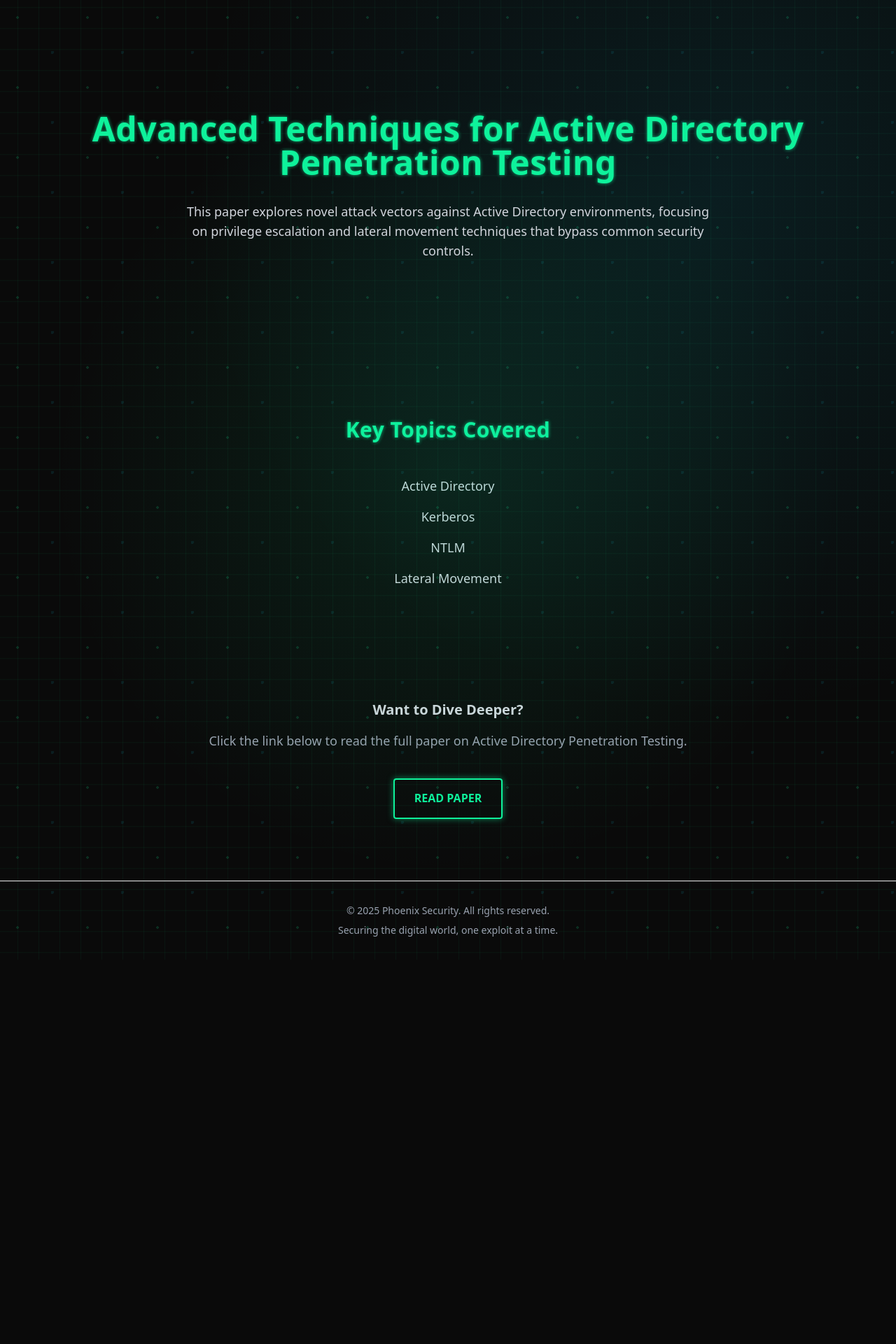
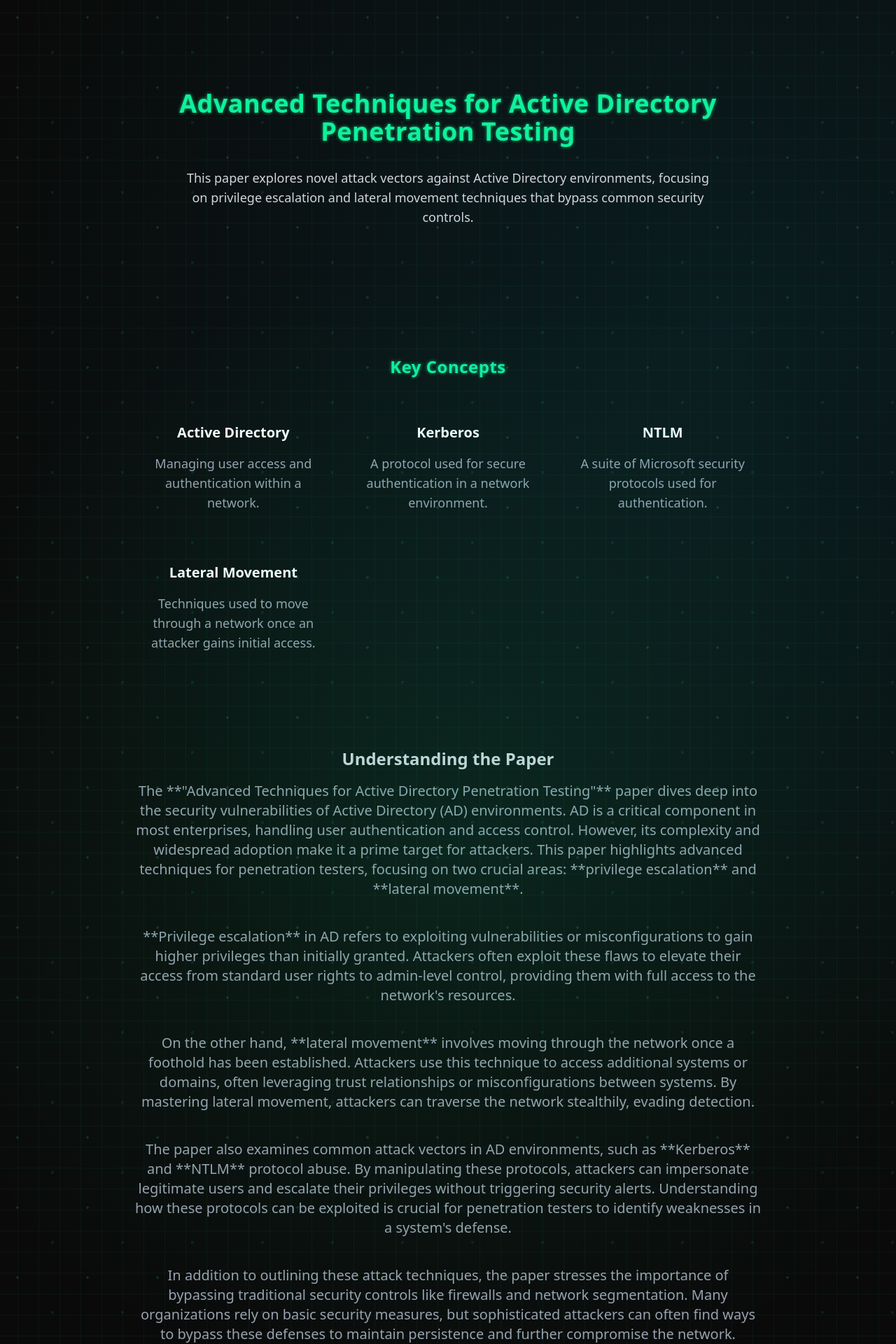
Before and after one commit to psantana5/phoenix-sec-website, a Next.js app: page /paper-ad-pt in a window 1280 px wide. Shown: the top 1920 px of the page at 70% size. Before the commit the page ends 1371 px from the top, so only its background shows below. Built offline with nearby package versions, Linux system fonts and the light colour scheme; no server answers.

Commit message:
Robots file and paper-ad-pt

```diff
--- a/src/app/paper-ad-pt/page.tsx
+++ b/src/app/paper-ad-pt/page.tsx
@@ -1,4 +1,3 @@
-// src/app/page.tsx
 'use client';
 
 import { motion } from 'framer-motion';
@@ -7,23 +6,21 @@ import Link from 'next/link';
 export default function ReadPaper() {
   return (
     <div className="min-h-screen bg-dark-400 cyber-grid">
-      {/* Hero Section */}
-      <section className="relative py-20 px-4">
-        <div className="max-w-6xl mx-auto mt-20">
+      <section className="relative py-16 px-4 sm:py-20 sm:px-6">
+        <div className="max-w-4xl mx-auto mt-8 sm:mt-12">
           <motion.h1
             initial={{ opacity: 0, y: 20 }}
             animate={{ opacity: 1, y: 0 }}
             transition={{ duration: 0.8 }}
-            className="text-4xl md:text-5xl font-bold terminal-text mb-8 text-center"
+            className="text-3xl sm:text-4xl font-bold terminal-text mb-6 sm:mb-8 text-center text-white"
           >
             Advanced Techniques for Active Directory Penetration Testing
           </motion.h1>
-
           <motion.p
             initial={{ opacity: 0 }}
             animate={{ opacity: 1 }}
             transition={{ delay: 0.3, duration: 0.8 }}
-            className="text-lg text-gray-300 max-w-3xl mx-auto text-center mb-16"
+            className="text-lg text-gray-300 max-w-3xl mx-auto text-center mb-12"
           >
             This paper explores novel attack vectors against Active Directory environments,
             focusing on privilege escalation and lateral movement techniques that bypass
@@ -32,36 +29,104 @@ export default function ReadPaper() {
         </div>
       </section>
 
-      {/* Content Section */}
-      <section className="py-20 px-4 bg-dark-300">
-        <div className="max-w-6xl mx-auto">
-          <h2 className="text-3xl font-bold mb-12 text-center terminal-text">Key Topics Covered</h2>
-          <ul className="space-y-4 text-lg text-gray-300 text-center">
-            <li>Active Directory</li>
-            <li>Kerberos</li>
-            <li>NTLM</li>
-            <li>Lateral Movement</li>
-          </ul>
+      <section className="py-10 sm:py-14 px-4 bg-dark-300">
+        <div className="max-w-4xl mx-auto text-center">
+          <h2 className="text-2xl font-bold mb-6 sm:mb-10 text-center terminal-text text-white">
+            Key Concepts
+          </h2>
+          <motion.div
+            initial={{ opacity: 0 }}
+            animate={{ opacity: 1 }}
+            transition={{ delay: 0.3, duration: 0.8 }}
+            className="grid grid-cols-1 sm:grid-cols-2 md:grid-cols-3 gap-6 text-lg text-gray-300"
+          >
+            <div className="bg-dark-400 p-6 rounded-lg hover:bg-primary/90 transition-all">
+              <h3 className="text-xl font-semibold text-white mb-4">Active Directory</h3>
+              <p className="text-gray-400">Managing user access and authentication within a network.</p>
+            </div>
+            <div className="bg-dark-400 p-6 rounded-lg hover:bg-primary/90 transition-all">
+              <h3 className="text-xl font-semibold text-white mb-4">Kerberos</h3>
+              <p className="text-gray-400">A protocol used for secure authentication in a network environment.</p>
+            </div>
+            <div className="bg-dark-400 p-6 rounded-lg hover:bg-primary/90 transition-all">
+              <h3 className="text-xl font-semibold text-white mb-4">NTLM</h3>
+              <p className="text-gray-400">A suite of Microsoft security protocols used for authentication.</p>
+            </div>
+            <div className="bg-dark-400 p-6 rounded-lg hover:bg-primary/90 transition-all">
+              <h3 className="text-xl font-semibold text-white mb-4">Lateral Movement</h3>
+              <p className="text-gray-400">Techniques used to move through a network once an attacker gains initial access.</p>
+            </div>
+          </motion.div>
         </div>
       </section>
 
-      {/* Link to Read Paper */}
-      <section className="py-20 px-4 bg-dark-400">
-        <div className="max-w-6xl mx-auto text-center">
-          <h3 className="text-xl font-bold mb-4 text-gray-300">Want to Dive Deeper?</h3>
-          <p className="text-lg text-gray-400 mb-8">
+      <section className="py-10 sm:py-14 px-4 bg-dark-400">
+        <div className="max-w-4xl mx-auto text-center">
+          <motion.h3
+            initial={{ opacity: 0 }}
+            animate={{ opacity: 1 }}
+            transition={{ delay: 0.5, duration: 0.8 }}
+            className="text-xl sm:text-2xl font-bold mb-4 text-gray-300"
+          >
+            Understanding the Paper
+          </motion.h3>
+          <motion.p
+            initial={{ opacity: 0 }}
+            animate={{ opacity: 1 }}
+            transition={{ delay: 0.6, duration: 0.8 }}
+            className="text-lg sm:text-xl text-gray-400 mb-8 sm:mb-10"
+          >
+            The **"Advanced Techniques for Active Directory Penetration Testing"** paper dives deep into the security vulnerabilities of Active Directory (AD) environments. AD is a critical component in most enterprises, handling user authentication and access control. However, its complexity and widespread adoption make it a prime target for attackers. This paper highlights advanced techniques for penetration testers, focusing on two crucial areas: **privilege escalation** and **lateral movement**.
+          </motion.p>
+          <motion.p
+            initial={{ opacity: 0 }}
+            animate={{ opacity: 1 }}
+            transition={{ delay: 0.7, duration: 0.8 }}
+            className="text-lg sm:text-xl text-gray-400 mb-8 sm:mb-10"
+          >
+            **Privilege escalation** in AD refers to exploiting vulnerabilities or misconfigurations to gain higher privileges than initially granted. Attackers often exploit these flaws to elevate their access from standard user rights to admin-level control, providing them with full access to the network's resources.
+          </motion.p>
+          <motion.p
+            initial={{ opacity: 0 }}
+            animate={{ opacity: 1 }}
+            transition={{ delay: 0.8, duration: 0.8 }}
+            className="text-lg sm:text-xl text-gray-400 mb-8 sm:mb-10"
+          >
+            On the other hand, **lateral movement** involves moving through the network once a foothold has been established. Attackers use this technique to access additional systems or domains, often leveraging trust relationships or misconfigurations between systems. By mastering lateral movement, attackers can traverse the network stealthily, evading detection.
+          </motion.p>
+          <motion.p
+            initial={{ opacity: 0 }}
+            animate={{ opacity: 1 }}
+            transition={{ delay: 0.9, duration: 0.8 }}
+            className="text-lg sm:text-xl text-gray-400 mb-8 sm:mb-10"
+          >
+            The paper also examines common attack vectors in AD environments, such as **Kerberos** and **NTLM** protocol abuse. By manipulating these protocols, attackers can impersonate legitimate users and escalate their privileges without triggering security alerts. Understanding how these protocols can be exploited is crucial for penetration testers to identify weaknesses in a system's defense.
+          </motion.p>
+          <motion.p
+            initial={{ opacity: 0 }}
+            animate={{ opacity: 1 }}
+            transition={{ delay: 1, duration: 0.8 }}
+            className="text-lg sm:text-xl text-gray-400 mb-8 sm:mb-10"
+          >
+            In addition to outlining these attack techniques, the paper stresses the importance of bypassing traditional security controls like firewalls and network segmentation. Many organizations rely on basic security measures, but sophisticated attackers can often find ways to bypass these defenses to maintain persistence and further compromise the network.
+          </motion.p>
+        </div>
+      </section>
+
+      <section className="py-10 sm:py-14 px-4 bg-dark-400">
+        <div className="max-w-4xl mx-auto text-center">
+          <h3 className="text-xl sm:text-2xl font-bold mb-4 text-gray-300">Want to Dive Deeper?</h3>
+          <p className="text-lg sm:text-xl text-gray-400 mb-8">
             Click the link below to read the full paper on Active Directory Penetration Testing.
           </p>
-          {/* Assuming the paper is located in the 'public' folder of your Next.js project */}
-          <Link href="/test/paper.pdf" className="neon-button" target="_blank">
+          <Link href="/test/paper.pdf" className="neon-button hover:bg-primary/90 transition-all" target="_blank">
             Read Paper
           </Link>
         </div>
       </section>
 
-      {/* Footer */}
-      <footer className="py-8 px-4 bg-dark-400 border-t border-primary/20">
-        <div className="max-w-6xl mx-auto text-center text-gray-400 text-sm">
+      <footer className="py-6 px-4 bg-dark-400 border-t border-primary/20">
+        <div className="max-w-4xl mx-auto text-center text-gray-400 text-sm">
           <p>© {new Date().getFullYear()} Phoenix Security. All rights reserved.</p>
           <p className="mt-2">Securing the digital world, one exploit at a time.</p>
         </div>
```
Also changed, not shown: src/app/robots.txt (added).
